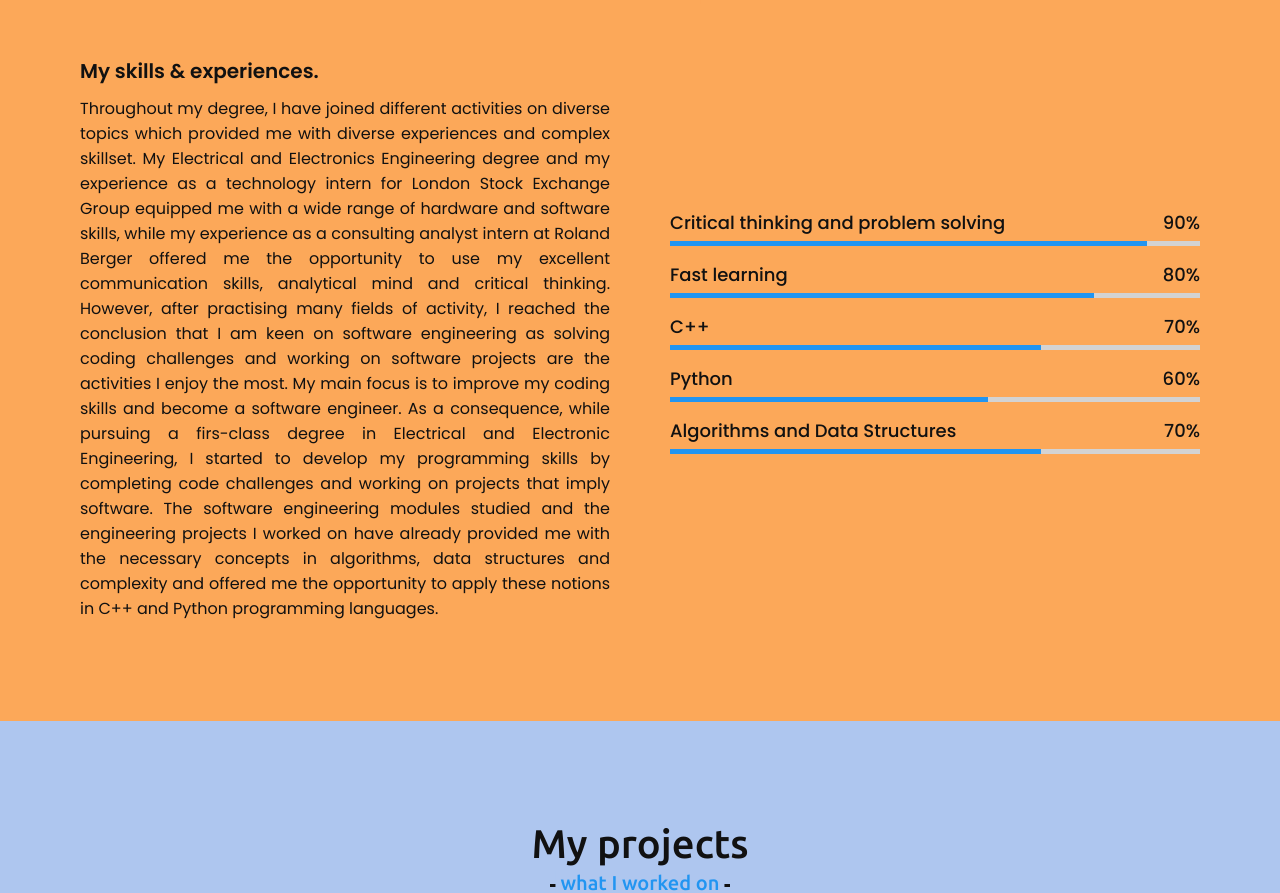
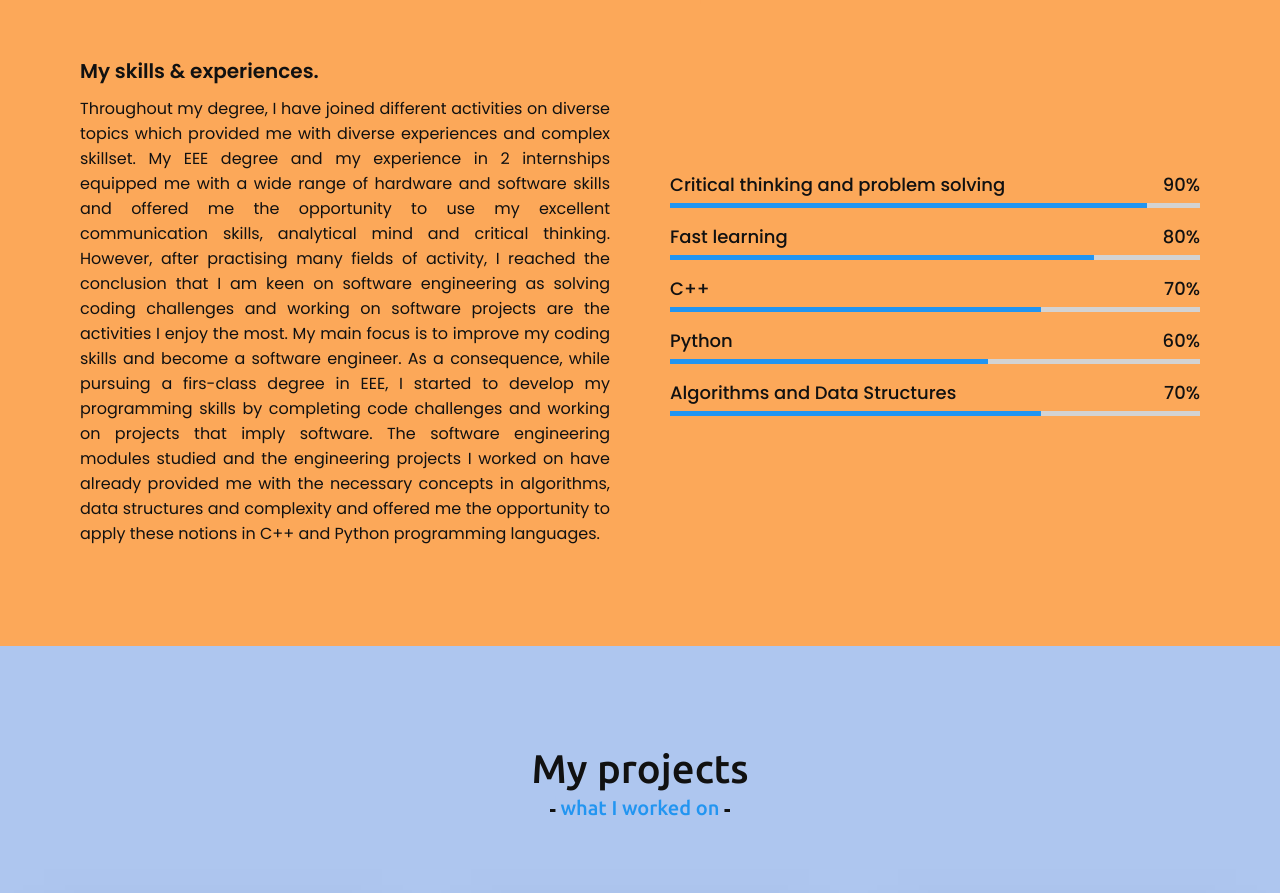
Before and after one commit to ic1618/Portfolio, a plain HTML site: page index.html in a window 1280 px wide. Shown: the part 1751-2644 px from the top of the page. Drawn offline with nearby package versions, Linux system fonts and the light colour scheme.

Commit message:
Update index.html

```diff
--- a/index.html
+++ b/index.html
@@ -73,15 +73,13 @@
                     <div class="text">My skills & experiences.</div>
                     <p>Throughout my degree, I have joined different activities on diverse topics
                         which provided me with diverse experiences and complex skillset.
-                       My Electrical and Electronics Engineering degree and my experience as a technology intern
-                        for London Stock Exchange Group equipped me with a wide range of hardware and software skills,
-                        while my experience as a consulting analyst intern at Roland Berger offered me the opportunity
-                        to use my excellent communication skills, analytical mind and critical thinking.
+                       My EEE degree and my experience in 2 internships equipped me with a wide range of hardware and software skills and
+                        offered me the opportunity to use my excellent communication skills, analytical mind and critical thinking.
                         However, after practising many fields of activity, I reached the conclusion that I am keen on
                         software engineering as solving coding challenges and working on software projects are the activities I enjoy the most.
                         My main focus is to improve my coding skills and become a software engineer. As a consequence,
-                        while pursuing a firs-class degree in Electrical and Electronic Engineering,
-                        I started to develop my programming skills by completing code challenges and working on projects that imply software.
+                        while pursuing a firs-class degree in EEE, I started to develop my programming skills by
+                        completing code challenges and working on projects that imply software.
                         The software engineering modules studied and the engineering projects I worked on
                         have already provided me with the necessary concepts in algorithms, data structures and complexity and offered me the opportunity
                         to apply these notions in C++ and Python programming languages. </p>
```
